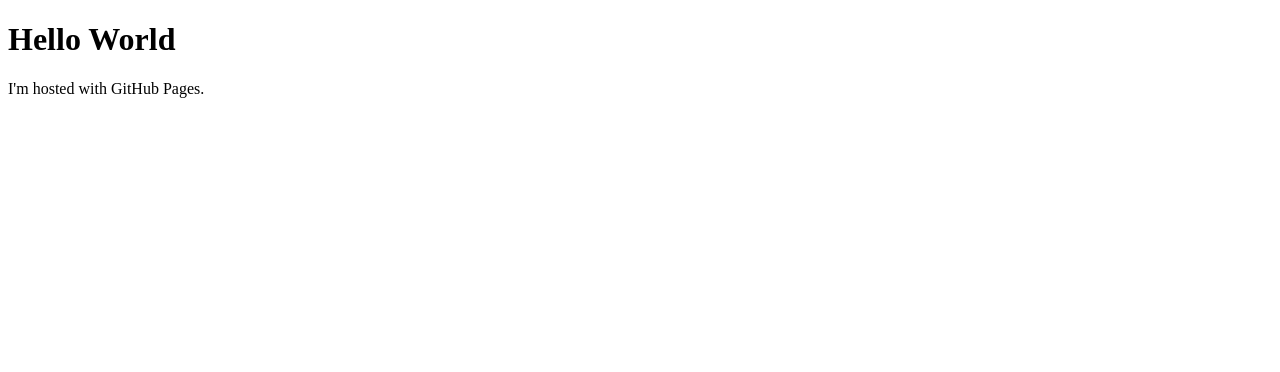
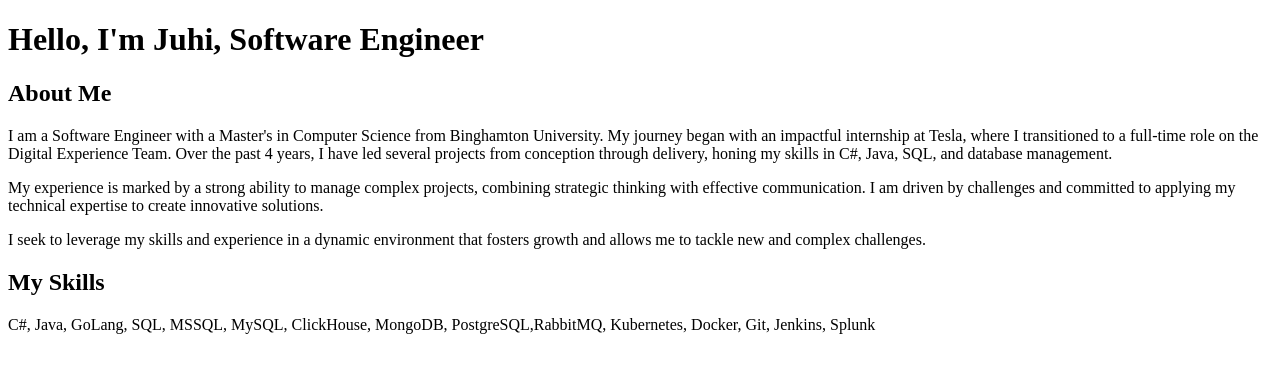
Before and after one commit to JuhiPatil1/JuhiPatil.github.io, a plain HTML site: page index.html in a window 1280 px wide. Drawn offline with Linux system fonts and the light colour scheme.

Commit message:
second commit

```diff
--- a/index.html
+++ b/index.html
@@ -1,7 +1,24 @@
 <!DOCTYPE html>
-<html>
+<html lang="en">
+<head>
+    <meta charset="UTF-8">
+    <meta name="viewport" content="width=device-width, initial-scale=1.0">
+    <title>My Portfolio</title>
+    <link rel="stylesheet" href="styles.css">
+</head>
 <body>
-<h1>Hello World</h1>
-<p>I'm hosted with GitHub Pages.</p>
+    <header>
+        <h1>Hello, I'm Juhi, Software Engineer</h1>
+    </header>
+    <section>
+        <h2>About Me</h2>
+        <p>I am a Software Engineer with a Master's in Computer Science from Binghamton University. My journey began with an impactful internship at Tesla, where I transitioned to a full-time role on the Digital Experience Team. Over the past 4 years, I have led several projects from conception through delivery, honing my skills in C#, Java, SQL, and database management.</p>
+        <p>My experience is marked by a strong ability to manage complex projects, combining strategic thinking with effective communication. I am driven by challenges and committed to applying my technical expertise to create innovative solutions.</p>
+        <p>I seek to leverage my skills and experience in a dynamic environment that fosters growth and allows me to tackle new and complex challenges.</p>
+    </section>
+    <section>
+        <h2>My Skills</h2>
+        <p>C#, Java, GoLang, SQL, MSSQL, MySQL, ClickHouse, MongoDB, PostgreSQL,RabbitMQ, Kubernetes, Docker, Git, Jenkins, Splunk</p>
+    </section>
 </body>
 </html>
```
